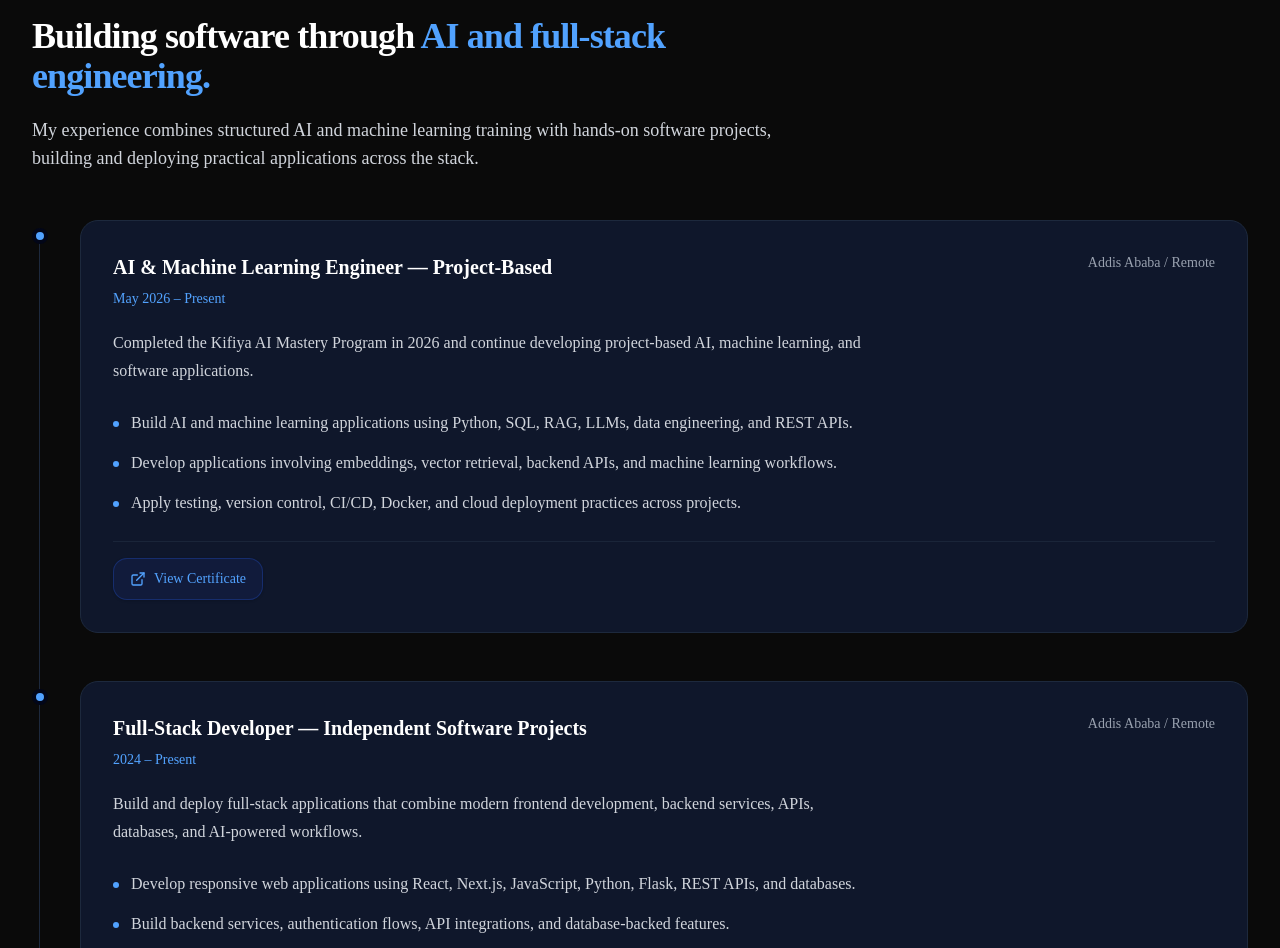
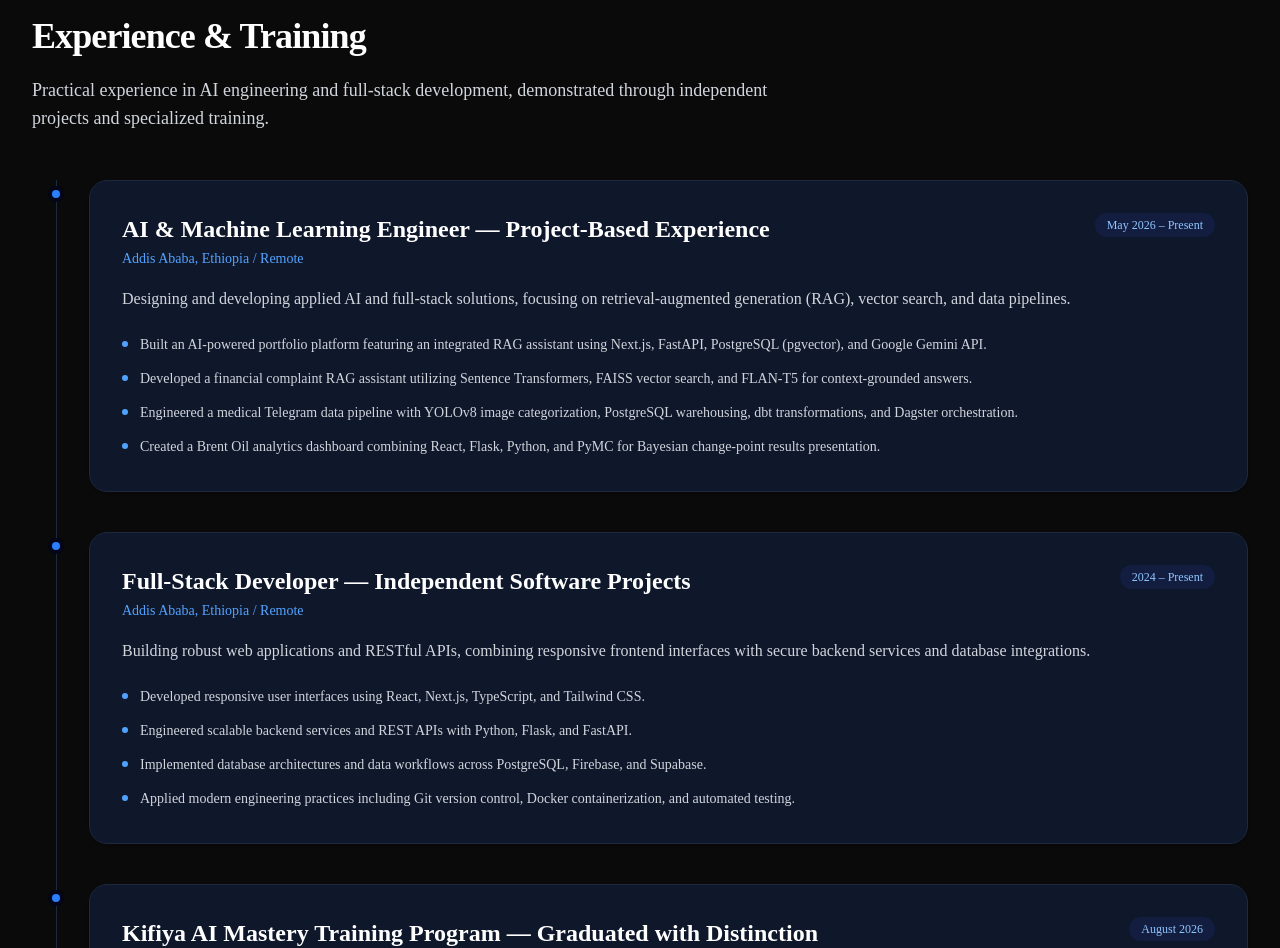
Before and after one commit to hawaebrahimhamid/ai-portfolio, a Next.js app: page / in a window 1280 px wide. Shown: the part 3504-4452 px from the top of the page. Built offline with nearby package versions, Linux system fonts and the light colour scheme; no server answers.

Commit message:
Improve experience section for AI and full-stack roles

```diff
--- a/src/components/Experience.tsx
+++ b/src/components/Experience.tsx
@@ -5,34 +5,48 @@ interface ExperienceItem {
   period: string;
   location: string;
   description: string;
-  certificateUrl?: string; // Optional certificate link
+  certificateUrl?: string;
   highlights: string[];
 }
 
 const experiences: ExperienceItem[] = [
   {
-    role: "AI & Machine Learning Engineer — Project-Based",
+    role: "AI & Machine Learning Engineer — Project-Based Experience",
     period: "May 2026 – Present",
-    location: "Addis Ababa / Remote",
+    location: "Addis Ababa, Ethiopia / Remote",
     description:
-      "Completed the Kifiya AI Mastery Program in 2026 and continue developing project-based AI, machine learning, and software applications.",
-    certificateUrl: "/certificates/kifiya-ai-mastery.pdf",
+      "Designing and developing applied AI and full-stack solutions, focusing on retrieval-augmented generation (RAG), vector search, and data pipelines.",
     highlights: [
-      "Build AI and machine learning applications using Python, SQL, RAG, LLMs, data engineering, and REST APIs.",
-      "Develop applications involving embeddings, vector retrieval, backend APIs, and machine learning workflows.",
-      "Apply testing, version control, CI/CD, Docker, and cloud deployment practices across projects.",
+      "Built an AI-powered portfolio platform featuring an integrated RAG assistant using Next.js, FastAPI, PostgreSQL (pgvector), and Google Gemini API.",
+      "Developed a financial complaint RAG assistant utilizing Sentence Transformers, FAISS vector search, and FLAN-T5 for context-grounded answers.",
+      "Engineered a medical Telegram data pipeline with YOLOv8 image categorization, PostgreSQL warehousing, dbt transformations, and Dagster orchestration.",
+      "Created a Brent Oil analytics dashboard combining React, Flask, Python, and PyMC for Bayesian change-point results presentation.",
     ],
   },
   {
     role: "Full-Stack Developer — Independent Software Projects",
     period: "2024 – Present",
-    location: "Addis Ababa / Remote",
+    location: "Addis Ababa, Ethiopia / Remote",
     description:
-      "Build and deploy full-stack applications that combine modern frontend development, backend services, APIs, databases, and AI-powered workflows.",
+      "Building robust web applications and RESTful APIs, combining responsive frontend interfaces with secure backend services and database integrations.",
     highlights: [
-      "Develop responsive web applications using React, Next.js, JavaScript, Python, Flask, REST APIs, and databases.",
-      "Build backend services, authentication flows, API integrations, and database-backed features.",
-      "Integrate AI and data-processing workflows into web applications using Git, GitHub, testing, and cloud deployment platforms.",
+      "Developed responsive user interfaces using React, Next.js, TypeScript, and Tailwind CSS.",
+      "Engineered scalable backend services and REST APIs with Python, Flask, and FastAPI.",
+      "Implemented database architectures and data workflows across PostgreSQL, Firebase, and Supabase.",
+      "Applied modern engineering practices including Git version control, Docker containerization, and automated testing.",
+    ],
+  },
+  {
+    role: "Kifiya AI Mastery Training Program — Graduated with Distinction",
+    period: "August 2026",
+    location: "10 Academy & Kifiya Financial Technology (Mastercard Foundation Partnership)",
+    description:
+      "Completed an intensive 3-month (12-week) project-based fellowship with distinction, focused on Machine Learning Engineering, Data Engineering, Generative AI, and Financial Analysis for the fintech sector.",
+    certificateUrl: "/certificates/kifiya-ai-mastery.pdf",
+    highlights: [
+      "Built and evaluated Generative AI and Retrieval-Augmented Generation (RAG) applications, including chatbot deployment, prompt/context engineering, and LLM fine-tuning.",
+      "Engineered scalable ETL/ELT pipelines, dbt transformations, and data warehouses using advanced Python and SQL.",
+      "Applied machine learning, predictive modeling, time-series analysis, and MLOps workflows (Docker, CI/CD, unit testing, DVC, MLFlow) across fintech projects.",
     ],
   },
 ];
@@ -43,91 +57,79 @@ export default function Experience() {
       id="experience"
       className="border-t border-gray-200 py-20 dark:border-slate-800 sm:py-24"
     >
+      {/* Container width matched with other standard sections (max-w-7xl) and left-aligned header */}
       <div className="mx-auto max-w-7xl px-6 lg:px-8">
         <div className="max-w-3xl">
           <p className="text-sm font-semibold uppercase tracking-[0.15em] text-blue-600 dark:text-blue-400">
-            Experience
+            My Background
           </p>
 
           <h2 className="mt-3 text-3xl font-bold tracking-tight text-gray-900 dark:text-white sm:text-4xl">
-            Building software through{" "}
-            <span className="text-blue-600 dark:text-blue-400">
-              AI and full-stack engineering.
-            </span>
+            Experience & Training
           </h2>
 
           <p className="mt-5 text-base leading-7 text-gray-600 dark:text-gray-300 sm:text-lg">
-            My experience combines structured AI and machine learning training
-            with hands-on software projects, building and deploying practical
-            applications across the stack.
+            Practical experience in AI engineering and full-stack development,
+            demonstrated through independent projects and specialized training.
           </p>
         </div>
 
-        <div className="relative mt-12">
-          {/* Vertical Timeline Line */}
-          <div className="absolute left-[7px] top-2 hidden h-[calc(100%-8px)] w-px bg-gray-200 dark:bg-slate-800 sm:block" />
+        {/* Timeline Layout aligned cleanly across the section */}
+        <div className="mt-12 relative border-l border-gray-200 dark:border-slate-800 ml-4 sm:ml-6 space-y-10">
+          {experiences.map((experience) => (
+            <div key={experience.role} className="relative pl-6 sm:pl-8">
+              {/* Timeline Bullet Node */}
+              <div className="absolute -left-[9px] top-1.5 h-4 w-4 rounded-full border-4 border-white bg-blue-600 dark:border-slate-950 dark:bg-blue-500" />
 
-          <div className="space-y-12">
-            {experiences.map((experience) => (
-              <article key={experience.role} className="relative sm:pl-12">
-                {/* Timeline Dot */}
-                <div className="absolute left-0 top-2 hidden h-4 w-4 rounded-full border-4 border-white bg-blue-600 dark:border-slate-950 dark:bg-blue-400 sm:block" />
-
-                <div className="rounded-2xl border border-gray-200 bg-white p-6 transition-all duration-300 hover:-translate-y-0.5 hover:border-blue-200 hover:shadow-md dark:border-slate-800 dark:bg-slate-900 dark:hover:border-blue-900 sm:p-8">
-                  <div className="flex flex-col gap-2 sm:flex-row sm:items-start sm:justify-between sm:gap-6">
+              <div className="rounded-2xl border border-gray-200 bg-white p-6 shadow-sm dark:border-slate-800 dark:bg-slate-900 sm:p-8">
+                <div className="flex flex-col gap-2 sm:flex-row sm:items-start sm:justify-between">
                   <div>
-                      <h3 className="text-xl font-semibold text-gray-900 dark:text-white">
+                    <h3 className="text-xl font-semibold text-gray-900 dark:text-white sm:text-2xl">
                       {experience.role}
                     </h3>
 
-                      <p className="mt-2 text-sm font-medium text-blue-600 dark:text-blue-400">
-                        {experience.period}
-                      </p>
-                    </div>
-
-                    <p className="text-sm text-gray-500 dark:text-gray-400">
+                    <p className="mt-1 text-sm font-medium text-blue-600 dark:text-blue-400">
                       {experience.location}
                     </p>
                   </div>
 
-                  <p className="mt-5 max-w-3xl leading-7 text-gray-600 dark:text-gray-300">
+                  <span className="inline-flex w-fit shrink-0 rounded-full bg-blue-50 px-3 py-1 text-xs font-medium text-blue-700 dark:bg-blue-950/50 dark:text-blue-300">
+                    {experience.period}
+                  </span>
+                </div>
+
+                <p className="mt-4 text-sm leading-7 text-gray-600 dark:text-gray-300 sm:text-base">
                   {experience.description}
                 </p>
 
-                  {/* Highlights Bullet List */}
-                  <ul className="mt-6 space-y-3">
+                <ul className="mt-5 space-y-2.5">
                   {experience.highlights.map((highlight) => (
                     <li
                       key={highlight}
-                        className="flex gap-3 leading-7 text-gray-600 dark:text-gray-300"
+                      className="flex items-start gap-3 text-sm leading-6 text-gray-600 dark:text-gray-300"
                     >
-                        <span
-                          className="mt-3 h-1.5 w-1.5 shrink-0 rounded-full bg-blue-600 dark:bg-blue-400"
-                          aria-hidden="true"
-                        />
+                      <span className="mt-2 h-1.5 w-1.5 shrink-0 rounded-full bg-blue-600 dark:bg-blue-400" />
                       <span>{highlight}</span>
                     </li>
                   ))}
                 </ul>
 
-                  {/* Optional Certificate Link Button */}
                 {experience.certificateUrl && (
-                    <div className="mt-6 border-t border-gray-100 pt-4 dark:border-slate-800/80">
+                  <div className="mt-6 border-t border-gray-100 pt-4 dark:border-slate-800">
                     <a
                       href={experience.certificateUrl}
                       target="_blank"
                       rel="noopener noreferrer"
-                        className="inline-flex items-center gap-2 rounded-xl border border-blue-200 bg-blue-50/60 px-4 py-2.5 text-sm font-medium text-blue-600 shadow-sm transition-all duration-200 hover:border-blue-300 hover:bg-blue-100/70 hover:shadow-md dark:border-blue-900/60 dark:bg-blue-950/40 dark:text-blue-400 dark:hover:border-blue-800 dark:hover:bg-blue-900/50"
+                      className="inline-flex items-center gap-2 text-sm font-semibold text-blue-600 transition-colors hover:text-blue-700 dark:text-blue-400 dark:hover:text-blue-300"
                     >
+                      View Certificate
                       <FiExternalLink className="h-4 w-4" />
-                        View Certificate
                     </a>
                   </div>
                 )}
               </div>
-              </article>
+            </div>
           ))}
-          </div>
         </div>
       </div>
     </section>
```
Lines whose indentation alone changed are shown as unchanged.
